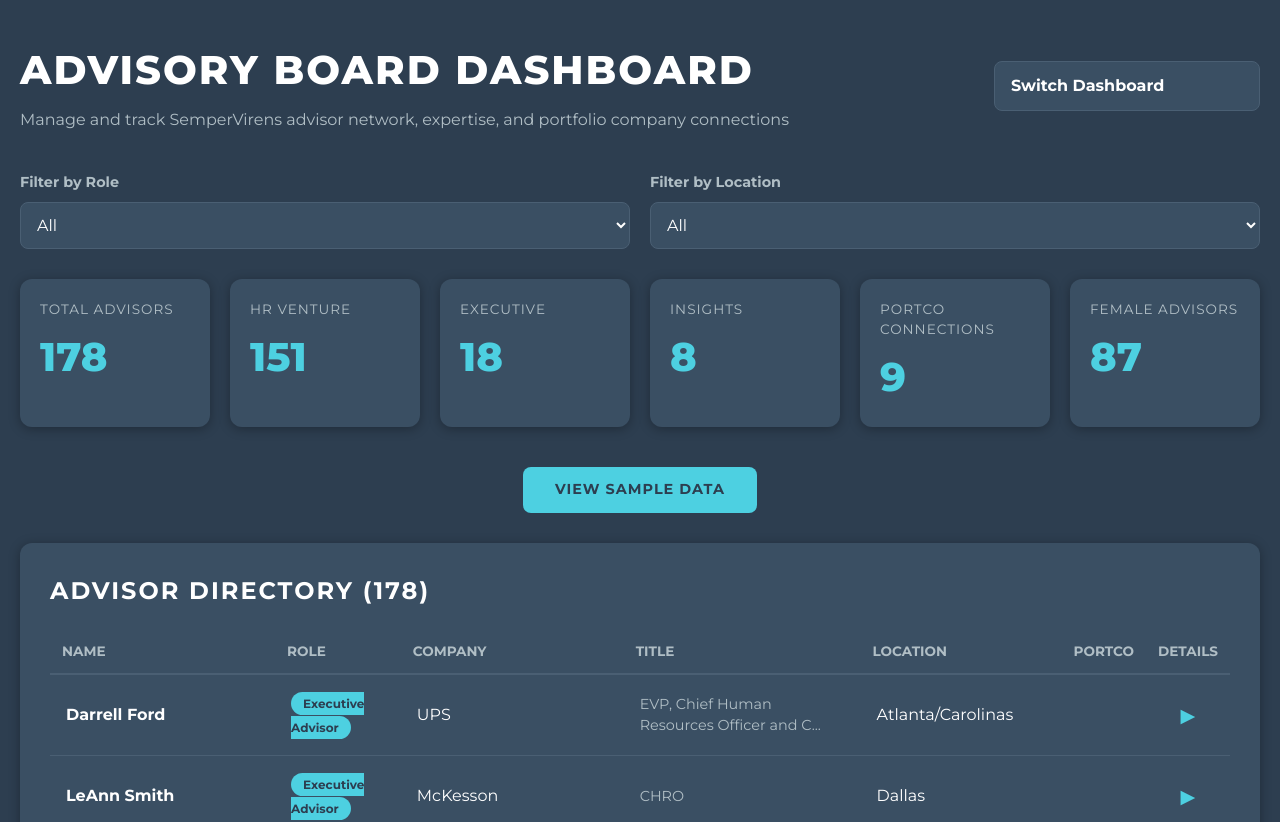
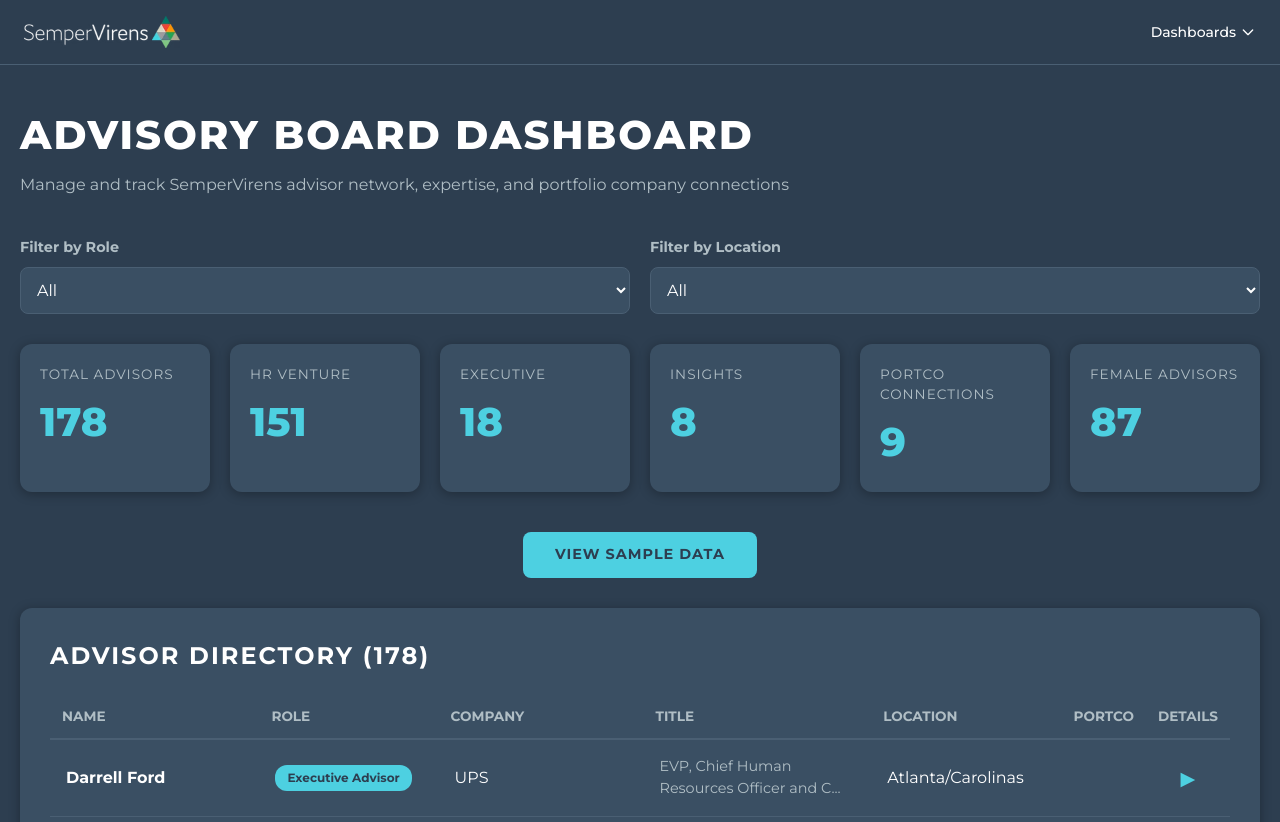
Before and after one commit to FrancoTransform/SV_Dashboards, a Next.js app in the folder SVA dashboards/founder-dashboard/: page /advisors in a window 1280 px wide. Shown: the top 822 px of the page. Built offline with nearby package versions, Linux system fonts and the light colour scheme.

Commit message:
Standardize dashboard dropdown navigation across all dashboards and fix role label wrapping in Advisory Board

```diff
--- a/SVA dashboards/founder-dashboard/app/advisors/page.tsx
+++ b/SVA dashboards/founder-dashboard/app/advisors/page.tsx
@@ -93,48 +93,62 @@ export default function AdvisorsPage() {
   }, [filteredData]);
 
   return (
-    <div style={{ minHeight: '100vh', background: '#2d3e50', color: '#fff', padding: '40px 20px' }}>
+    <div className="min-h-screen" style={{ background: '#2d3e50' }}>
       {/* Header */}
-      <div style={{ maxWidth: '1400px', margin: '0 auto' }}>
-        <div style={{ display: 'flex', justifyContent: 'space-between', alignItems: 'center', marginBottom: '40px' }}>
-          <div>
-            <h1 style={{ fontSize: '2.5rem', fontWeight: 800, margin: 0, textTransform: 'uppercase', letterSpacing: '2px' }}>
-              Advisory Board Dashboard
-            </h1>
-            <p style={{ color: '#b0bec5', marginTop: '8px' }}>
-              Manage and track SemperVirens advisor network, expertise, and portfolio company connections
-            </p>
+      <header className="border-b" style={{ borderColor: '#4a5f73' }}>
+        <div className="max-w-7xl mx-auto px-6 py-4 flex items-center justify-between">
+          <div className="flex items-center space-x-4">
+            <img
+              src="/SemperVirens-white-logo.avif"
+              alt="SemperVirens"
+              className="h-8"
+            />
           </div>
+          <nav className="flex items-center space-x-6">
+            <div className="relative group">
+              <button className="text-white text-sm font-medium hover:text-cyan-400 transition-colors flex items-center space-x-1">
+                <span>Dashboards</span>
+                <svg className="w-4 h-4" fill="none" stroke="currentColor" viewBox="0 0 24 24">
+                  <path strokeLinecap="round" strokeLinejoin="round" strokeWidth={2} d="M19 9l-7 7-7-7" />
+                </svg>
+              </button>
+              <div className="absolute right-0 mt-2 w-56 rounded-lg shadow-lg opacity-0 invisible group-hover:opacity-100 group-hover:visible transition-all duration-200 z-50" style={{ background: '#3a4f63', border: '1px solid #4a5f73' }}>
+                <a href="/" className="block px-4 py-3 text-sm text-white hover:bg-cyan-900 hover:text-cyan-400 transition-colors rounded-t-lg">
+                  Founder Success Dashboard
+                </a>
+                <a href="/partner-roi" className="block px-4 py-3 text-sm text-white hover:bg-cyan-900 hover:text-cyan-400 transition-colors">
+                  Partner ROI Dashboard
+                </a>
+                <a href="/cycle-snapshot" className="block px-4 py-3 text-sm text-white hover:bg-cyan-900 hover:text-cyan-400 transition-colors">
+                  Cycle Snapshot
+                </a>
+                <a href="/portfolio-trends" className="block px-4 py-3 text-sm text-white hover:bg-cyan-900 hover:text-cyan-400 transition-colors">
+                  Portfolio Trends Tracker
+                </a>
+                <a href="/operational-health" className="block px-4 py-3 text-sm text-white hover:bg-cyan-900 hover:text-cyan-400 transition-colors">
+                  Operational Health Dashboard
+                </a>
+                <a href="/applications" className="block px-4 py-3 text-sm text-white hover:bg-cyan-900 hover:text-cyan-400 transition-colors">
+                  Applications Dashboard
+                </a>
+                <a href="/advisors" className="block px-4 py-3 text-sm text-cyan-400 hover:bg-cyan-900 transition-colors rounded-b-lg font-semibold">
+                  Advisory Board Dashboard
+                </a>
+              </div>
+            </div>
+          </nav>
+        </div>
+      </header>
 
-          {/* Dashboard Dropdown */}
-          <div style={{ position: 'relative' }}>
-            <select
-              style={{
-                background: '#3a4f63',
-                color: '#fff',
-                border: '1px solid #4a5f73',
-                borderRadius: '8px',
-                padding: '12px 40px 12px 16px',
-                fontSize: '1rem',
-                fontWeight: 600,
-                cursor: 'pointer',
-                appearance: 'none',
-              }}
-              onChange={(e) => {
-                if (e.target.value) window.location.href = e.target.value;
-              }}
-              defaultValue=""
-            >
-              <option value="" disabled>Switch Dashboard</option>
-              <option value="/">Founder Success</option>
-              <option value="/partner-roi">Partner ROI</option>
-              <option value="/cycle-snapshot">Cycle Snapshot</option>
-              <option value="/portfolio-trends">Portfolio Trends</option>
-              <option value="/operational-health">Operational Health</option>
-              <option value="/applications">Applications</option>
-              <option value="/advisors">Advisory Board (Current)</option>
-            </select>
-          </div>
+      {/* Main Content */}
+      <div style={{ maxWidth: '1400px', margin: '0 auto', padding: '40px 20px', color: '#fff' }}>
+        <div style={{ marginBottom: '40px' }}>
+          <h1 style={{ fontSize: '2.5rem', fontWeight: 800, margin: 0, textTransform: 'uppercase', letterSpacing: '2px' }}>
+            Advisory Board Dashboard
+          </h1>
+          <p style={{ color: '#b0bec5', marginTop: '8px' }}>
+            Manage and track SemperVirens advisor network, expertise, and portfolio company connections
+          </p>
         </div>
 
         {/* Filters */}
@@ -280,7 +294,7 @@ export default function AdvisorsPage() {
                     >
                       <td style={{ padding: '16px', fontWeight: 600 }}>{advisor.full_name}</td>
                       <td style={{ padding: '16px' }}>
-                        <span style={{ padding: '4px 12px', borderRadius: '12px', fontSize: '0.75rem', fontWeight: 600, background: '#4dd0e1', color: '#2d3e50' }}>
+                        <span style={{ padding: '4px 12px', borderRadius: '12px', fontSize: '0.75rem', fontWeight: 600, background: '#4dd0e1', color: '#2d3e50', whiteSpace: 'nowrap', display: 'inline-block' }}>
                           {advisor.role}
                         </span>
                       </td>
--- a/SVA dashboards/founder-dashboard/app/applications/page.tsx
+++ b/SVA dashboards/founder-dashboard/app/applications/page.tsx
@@ -89,16 +89,49 @@ export default function ApplicationsPage() {
   const COLORS = ['#4dd0e1', '#c084fc'];
 
   return (
-    <div style={{ background: '#2d3e50', minHeight: '100vh', color: '#fff' }}>
+    <div className="min-h-screen" style={{ background: '#2d3e50' }}>
       {/* Header */}
-      <header style={{ background: '#1a2332', padding: '20px 40px', borderBottom: '1px solid #4a5f73' }}>
-        <div style={{ maxWidth: '1400px', margin: '0 auto', display: 'flex', justifyContent: 'space-between', alignItems: 'center' }}>
-          <div>
-            <h1 style={{ fontSize: '2rem', fontWeight: 800, margin: 0, color: '#fff' }}>APPLICATIONS DASHBOARD</h1>
-            <p style={{ margin: '8px 0 0 0', color: '#b0bec5' }}>Recruitment Funnel & Application Analytics</p>
+      <header className="border-b" style={{ borderColor: '#4a5f73' }}>
+        <div className="max-w-7xl mx-auto px-6 py-4 flex items-center justify-between">
+          <div className="flex items-center space-x-4">
+            <img
+              src="/SemperVirens-white-logo.avif"
+              alt="SemperVirens"
+              className="h-8"
+            />
           </div>
-          <div style={{ display: 'flex', gap: '16px', alignItems: 'center' }}>
-            <a href="/" style={{ color: '#4dd0e1', textDecoration: 'none', fontWeight: 600 }}>Dashboards</a>
+          <nav className="flex items-center space-x-6">
+            <div className="relative group">
+              <button className="text-white text-sm font-medium hover:text-cyan-400 transition-colors flex items-center space-x-1">
+                <span>Dashboards</span>
+                <svg className="w-4 h-4" fill="none" stroke="currentColor" viewBox="0 0 24 24">
+                  <path strokeLinecap="round" strokeLinejoin="round" strokeWidth={2} d="M19 9l-7 7-7-7" />
+                </svg>
+              </button>
+              <div className="absolute right-0 mt-2 w-56 rounded-lg shadow-lg opacity-0 invisible group-hover:opacity-100 group-hover:visible transition-all duration-200 z-50" style={{ background: '#3a4f63', border: '1px solid #4a5f73' }}>
+                <a href="/" className="block px-4 py-3 text-sm text-white hover:bg-cyan-900 hover:text-cyan-400 transition-colors rounded-t-lg">
+                  Founder Success Dashboard
+                </a>
+                <a href="/partner-roi" className="block px-4 py-3 text-sm text-white hover:bg-cyan-900 hover:text-cyan-400 transition-colors">
+                  Partner ROI Dashboard
+                </a>
+                <a href="/cycle-snapshot" className="block px-4 py-3 text-sm text-white hover:bg-cyan-900 hover:text-cyan-400 transition-colors">
+                  Cycle Snapshot
+                </a>
+                <a href="/portfolio-trends" className="block px-4 py-3 text-sm text-white hover:bg-cyan-900 hover:text-cyan-400 transition-colors">
+                  Portfolio Trends Tracker
+                </a>
+                <a href="/operational-health" className="block px-4 py-3 text-sm text-white hover:bg-cyan-900 hover:text-cyan-400 transition-colors">
+                  Operational Health Dashboard
+                </a>
+                <a href="/applications" className="block px-4 py-3 text-sm text-cyan-400 hover:bg-cyan-900 transition-colors font-semibold">
+                  Applications Dashboard
+                </a>
+                <a href="/advisors" className="block px-4 py-3 text-sm text-white hover:bg-cyan-900 hover:text-cyan-400 transition-colors rounded-b-lg">
+                  Advisory Board Dashboard
+                </a>
+              </div>
+            </div>
             <a
               href="/sample-data/applications"
               className="px-6 py-3 rounded-lg text-sm font-semibold transition-colors"
@@ -106,12 +139,20 @@ export default function ApplicationsPage() {
             >
               View Data
             </a>
-          </div>
+          </nav>
         </div>
       </header>
 
       {/* Main Content */}
-      <main style={{ maxWidth: '1400px', margin: '0 auto', padding: '40px' }}>
+      <main style={{ maxWidth: '1400px', margin: '0 auto', padding: '40px', color: '#fff' }}>
+        <div style={{ marginBottom: '40px' }}>
+          <h1 style={{ fontSize: '2.5rem', fontWeight: 800, margin: 0, textTransform: 'uppercase', letterSpacing: '2px' }}>
+            Applications Dashboard
+          </h1>
+          <p style={{ color: '#b0bec5', marginTop: '8px' }}>
+            Recruitment Funnel & Application Analytics
+          </p>
+        </div>
         {/* Cohort Tabs */}
         <section style={{ marginBottom: '32px' }}>
           <div style={{ display: 'flex', gap: '12px', borderBottom: '2px solid #4a5f73', paddingBottom: '0' }}>
```
Also changed, not shown: 1 other file (tests, documents, lock files or other folders).
